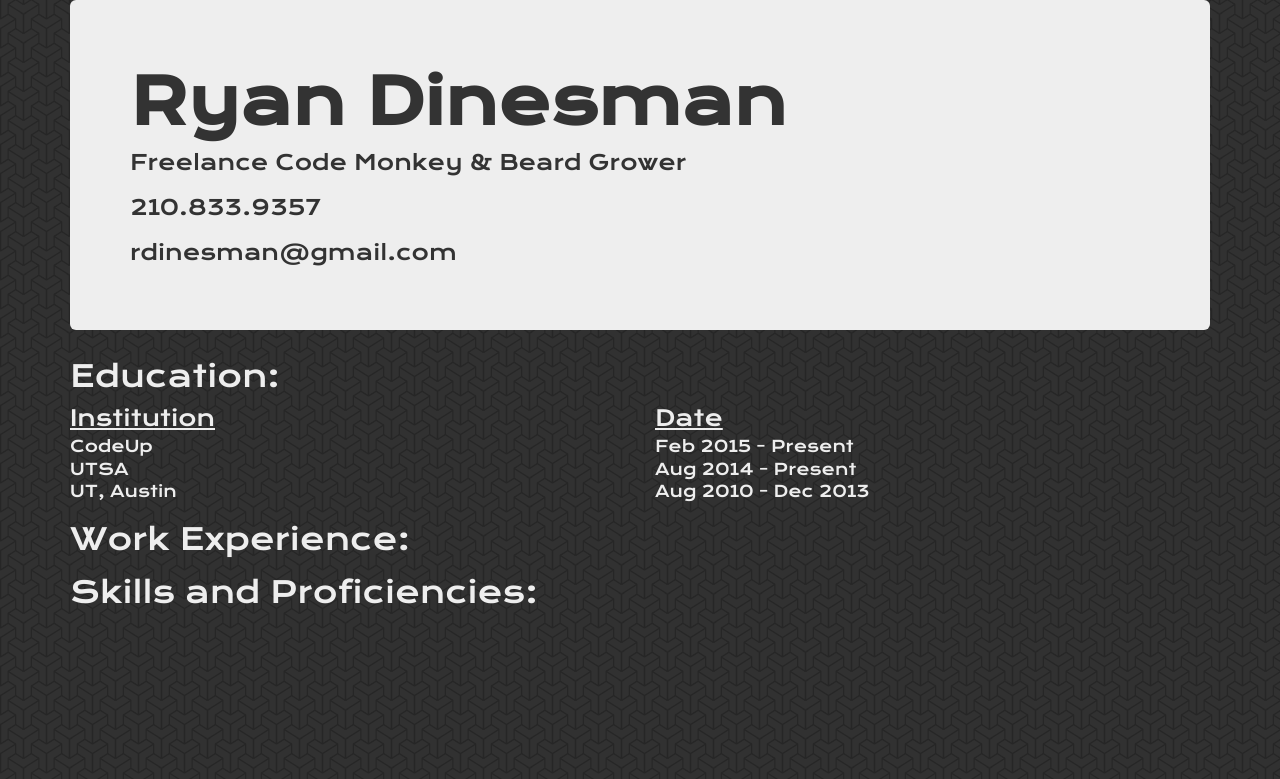
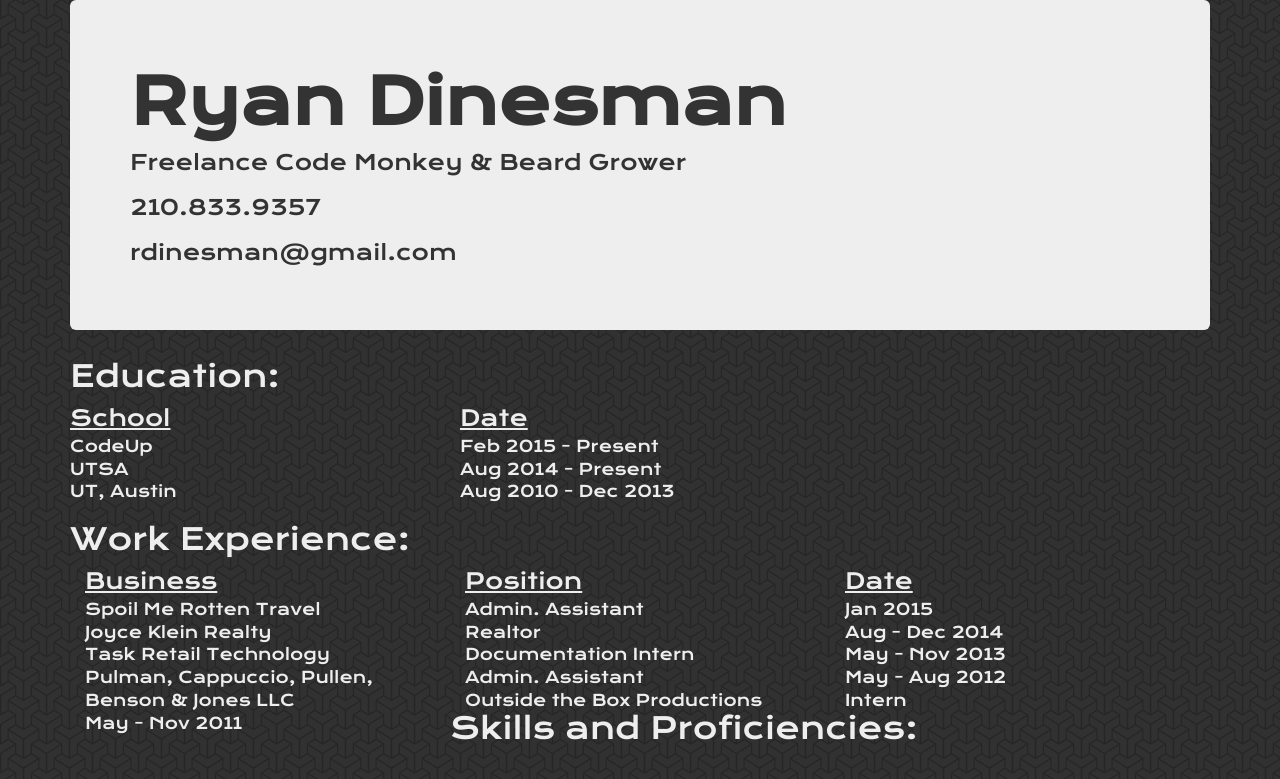
Before and after one commit to rdinesman/codeup.dev, a PHP site: page /resume.html in a window 1280 px wide. Shown: the top 779 px of the page. Run offline with PHP 8.4, Linux system fonts and the light colour scheme; some web fonts are replaced.

Commit message:
made changes to resume, cleaned up files

```diff
--- a/public/resume.html
+++ b/public/resume.html
@@ -20,35 +20,119 @@
 			</div>
 			<h2>Education:</h2>
 			<div class="row">
-				<div class="col-md-6 ul">
-					Institution
+				<div class="col-xs-4 ul">
+					School
 				</div>
-				<div class="col-md-6 ul">
+				<div class="col-xs-4 ul">
 					Date
 				</div>
+				<div class="col-xs-4 ul"></div>
+			</div>
 
-				<div class="col-md-6 li">
+				<div class="row">
+					<div class="col-xs-4 li">
 						CodeUp
 					</div>
-				<div class="col-md-6 li">
+					<div class="col-xs-4 li">
 						Feb 2015 - Present
 					</div>
+					<div class="col-xs-4 li"></div>
+				</div>
 
-				<div class="col-md-6 li">
+				<div class="row">
+					<div class="col-xs-4 li">
 						UTSA
 					</div>
-				<div class="col-md-6 li">
+					<div class="col-xs-4 li">
 						Aug 2014 - Present
 					</div>
+					<div class="col-xs-4 li"></div>
+				</div>
 
-				<div class="col-md-6 li">
+
+				<div class="row">
+					<div class="col-xs-4 li">
 						UT, Austin
 					</div>
-				<div class="col-md-6 li">
+					<div class="col-xs-4 li">
 						Aug 2010 - Dec 2013
 					</div>
+					<div class="col-xs-4 li"></div>
 				</div>
+
 			<h2>Work Experience:</h2>
+			<div class"row">
+				<div class="col-xs-4 ul">
+					Business
+				</div>
+				<div class="col-xs-4 ul">
+					Position
+				</div>
+				<div class="col-xs-4 ul">
+					Date
+				</div>
+			</div>
+
+				<div class"row">
+					<div class="col-xs-4 li">
+						Spoil Me Rotten Travel
+					</div>
+					<div class="col-xs-4 li">
+						Admin. Assistant
+					</div>
+					<div class="col-xs-4 li">
+						Jan 2015
+					</div>
+				</div>
+
+				<div class"row">
+					<div class="col-xs-4 li">
+						Joyce Klein Realty
+					</div>
+					<div class="col-xs-4 li">
+						Realtor
+					</div>
+					<div class="col-xs-4 li">
+						Aug - Dec 2014
+					</div>
+				</div>
+
+				<div class"row">
+					<div class="col-xs-4 li">
+						Task Retail Technology
+					</div>
+					<div class="col-xs-4 li">
+						Documentation Intern
+					</div>
+					<div class="col-xs-4 li">
+						May - Nov 2013
+					</div>
+				</div>
+
+				<div class"row">
+					<div class="col-xs-4 li">
+						Pulman, Cappuccio, Pullen, Benson & Jones LLC
+					</div>
+					<div class="col-xs-4 li">
+						Admin. Assistant
+					</div>
+					<div class="col-xs-4 li">
+						May - Aug 2012
+					</div>
+				</div>
+
+				<div class"row">
+					<div class="col-xs-4 li">
+						Outside the Box Productions
+					</div>
+					<div class="col-xs-4 li">
+						Intern
+					</div>
+					<div class="col-xs-4 li">
+						May - Nov 2011
+					</div>
+				</div>
+
 			<h2>Skills and Proficiencies:</h2>
 		</div>
 	</body>
```
Also changed, not shown: public/bootstrap_fun.html (added, +90 -0 lines), public/index.php (+1 -0 lines), public/test_page.html (deleted, +0 -11 lines), public/forms.html (indentation only). Lines whose indentation alone changed are shown as unchanged.
